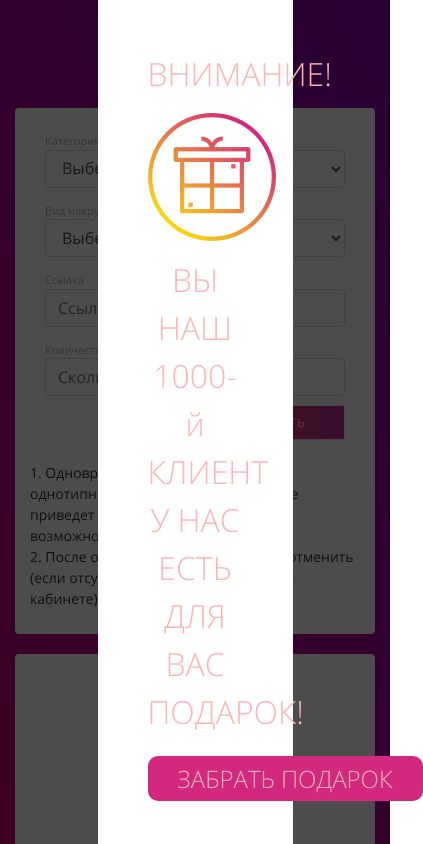
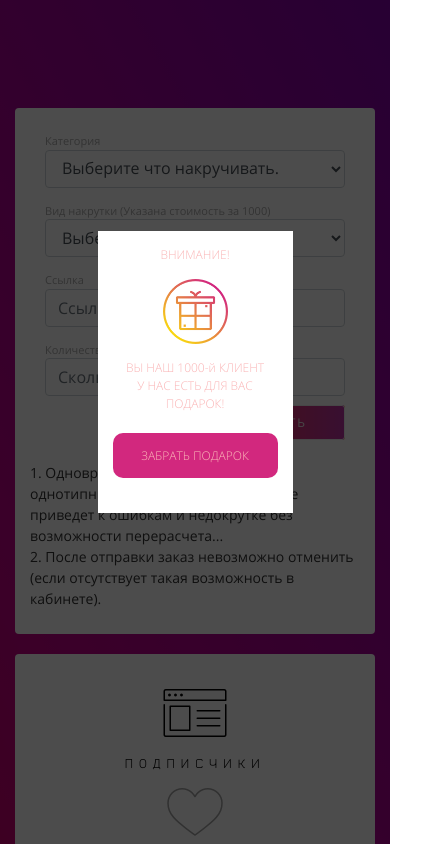
Before and after one commit to unTsar/nakrutka, a plain HTML site: page index.html in a window 390 px wide. Both pictures are taken after a click on the link "ЗАКАЗАТЬ". Shown: the part 523-1367 px from the top of the page, 423 px wide, since content can reach past the window. Drawn offline with Linux system fonts and the light colour scheme; files whose address does not match are found by name.

Commit message:
Update styles.css

```diff
--- a/static/css/styles.css
+++ b/static/css/styles.css
@@ -102,7 +102,7 @@ body {
     }
     body .popup .button{
       margin: 20px auto;
-      width: 275px;
+      width: 75%;
       font-size: 24px;
       display: -webkit-flex;
       display: -moz-flex;
@@ -449,6 +449,9 @@ footer {
   body header .container h1 {
     font-size: 24px;
     letter-spacing: 24px; }
+  body .popup, body .popup .button{
+    font-size: 24px;
+  }
   body section.advantages .wrapper {
     padding: 10px 15px; } }
 
@@ -459,14 +462,25 @@ footer {
     font-size: 18px;
     letter-spacing: 15px; }
   body section.services .wrapper .tabs {
-    padding: 0 25px; } }
+    padding: 0 25px; }
+  body .popup, body .popup .button{
+    font-size: 18px;}
+  body .popup .button{width: 95%;}}
 
 @media only screen and (max-width: 600px) {
   body header .container span.desc {
     margin-bottom: 65px;
     letter-spacing: 3px; }
   body header .container h1 {
-    letter-spacing: 10px; } }
+    letter-spacing: 10px; }
+  body .popup .button{
+    width: 100%;
+  }
+  body .popup{
+    padding: 25px;
+  }
+  body .popup, body .popup .button{
+    font-size: 14px;}}
 
 @media only screen and (max-width: 500px) {
   body header .container span.desc {
@@ -482,6 +496,14 @@ footer {
   body header .container span.desc {
     font-size: 10px;
     letter-spacing: 2px; }
+  body .popup img{
+    width: 65px;
+  }
+  body .popup{
+    padding: 15px;
+  }
+  body .popup, body .popup .button{
+    font-size: 12px;}
   body header .container h1 {
     font-size: 14px;
     letter-spacing: 6px; } }
```
